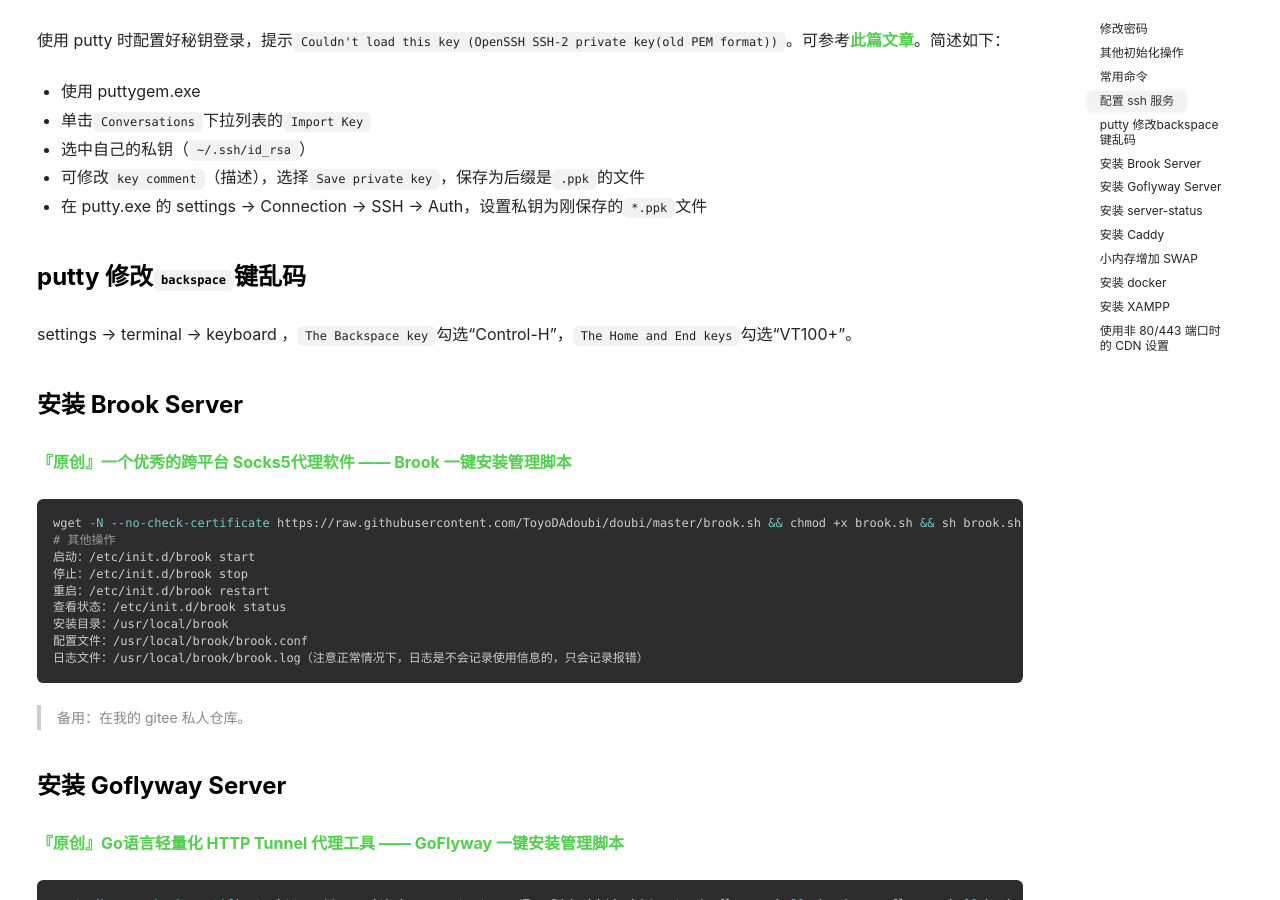
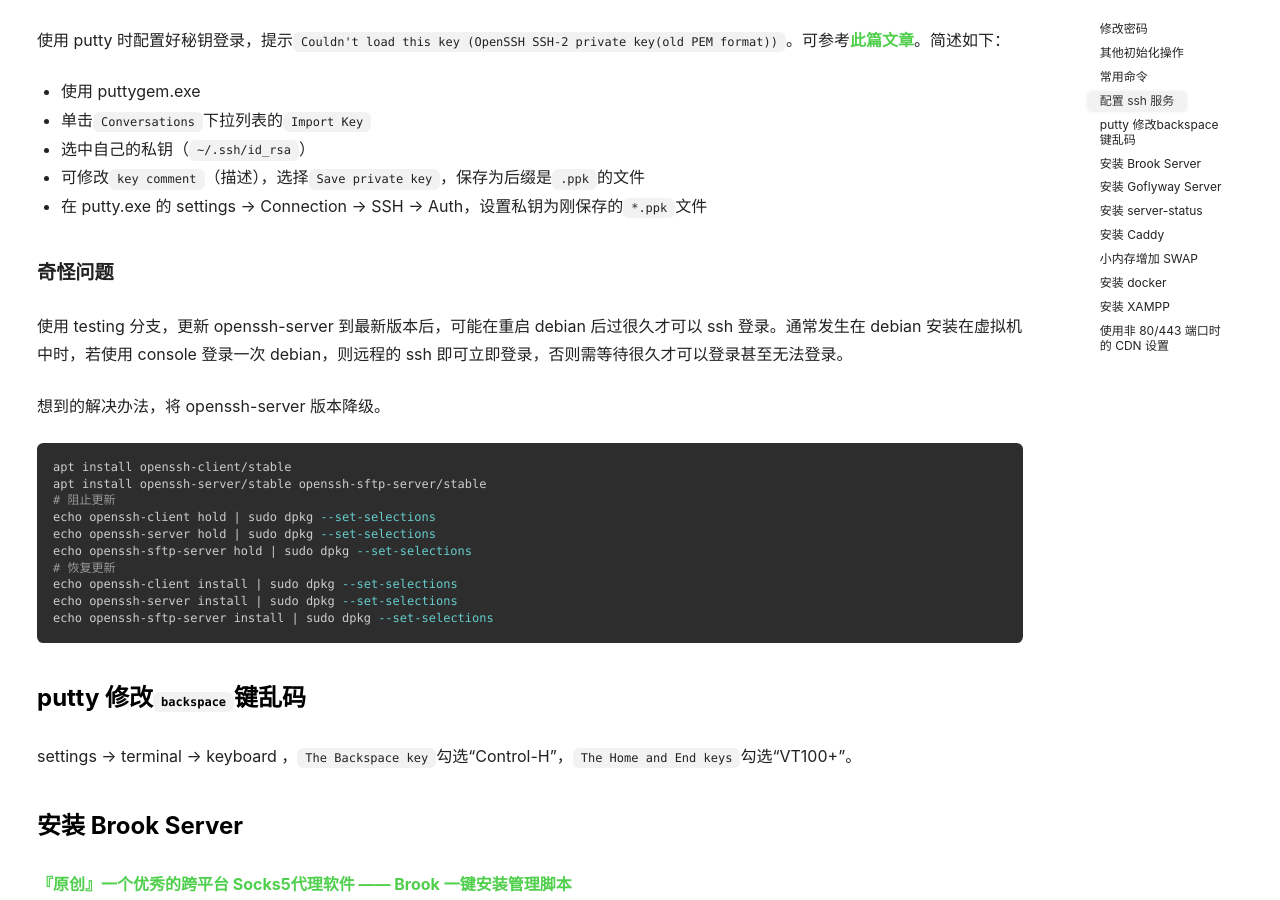
Before and after one commit to thianda91/thianda91.github.io, a Jekyll site: the page built from _posts/2018-09-25-vps-init.md, in a window 1280 px wide and 900 px high, scrolled down 2125 px. Built offline with Jekyll 4.4.1, drawn with Linux system fonts in a browser that asks for light colours; nearby versions of some CDN libraries; comment, search, counter and statistics services are not loaded; some of the changed text lies outside the part shown.

Commit message:
updated 2019-01-24 17:39:52

````diff
--- a/_posts/2018-09-25-vps-init.md
+++ b/_posts/2018-09-25-vps-init.md
@@ -104,6 +104,27 @@
 - 选中自己的私钥（`~/.ssh/id_rsa`）
 - 可修改`key comment`（描述），选择`Save private key`，保存为后缀是`.ppk`的文件
 - 在 putty.exe 的 settings -> Connection -> SSH -> Auth，设置私钥为刚保存的`*.ppk`文件
+
+#### 奇怪问题
+
+使用 testing 分支，更新 openssh-server 到最新版本后，可能在重启 debian 后过很久才可以 ssh 登录。通常发生在 debian 安装在虚拟机中时，若使用 console 登录一次 debian，则远程的 ssh 即可立即登录，否则需等待很久才可以登录甚至无法登录。
+
+想到的解决办法，将 openssh-server 版本降级。
+
+```sh
+apt install openssh-client/stable
+apt install openssh-server/stable openssh-sftp-server/stable
+# 阻止更新
+echo openssh-client hold | sudo dpkg --set-selections
+echo openssh-server hold | sudo dpkg --set-selections
+echo openssh-sftp-server hold | sudo dpkg --set-selections
+# 恢复更新
+echo openssh-client install | sudo dpkg --set-selections
+echo openssh-server install | sudo dpkg --set-selections
+echo openssh-sftp-server install | sudo dpkg --set-selections
+```
+
+
 
 ### putty 修改`backspace`键乱码
 
````
Also changed, not shown: other parts of _posts/2018-09-25-vps-init.md (+1 -1 lines), _posts/2018-07-30-learn-debian-hand-by-hand.md (+16 -1 lines), _posts/2018-09-27-learn-docker-from-zero.md (+10 -0 lines), _posts/2018-12-27-install-nextcloud.md (+24 -2 lines).
